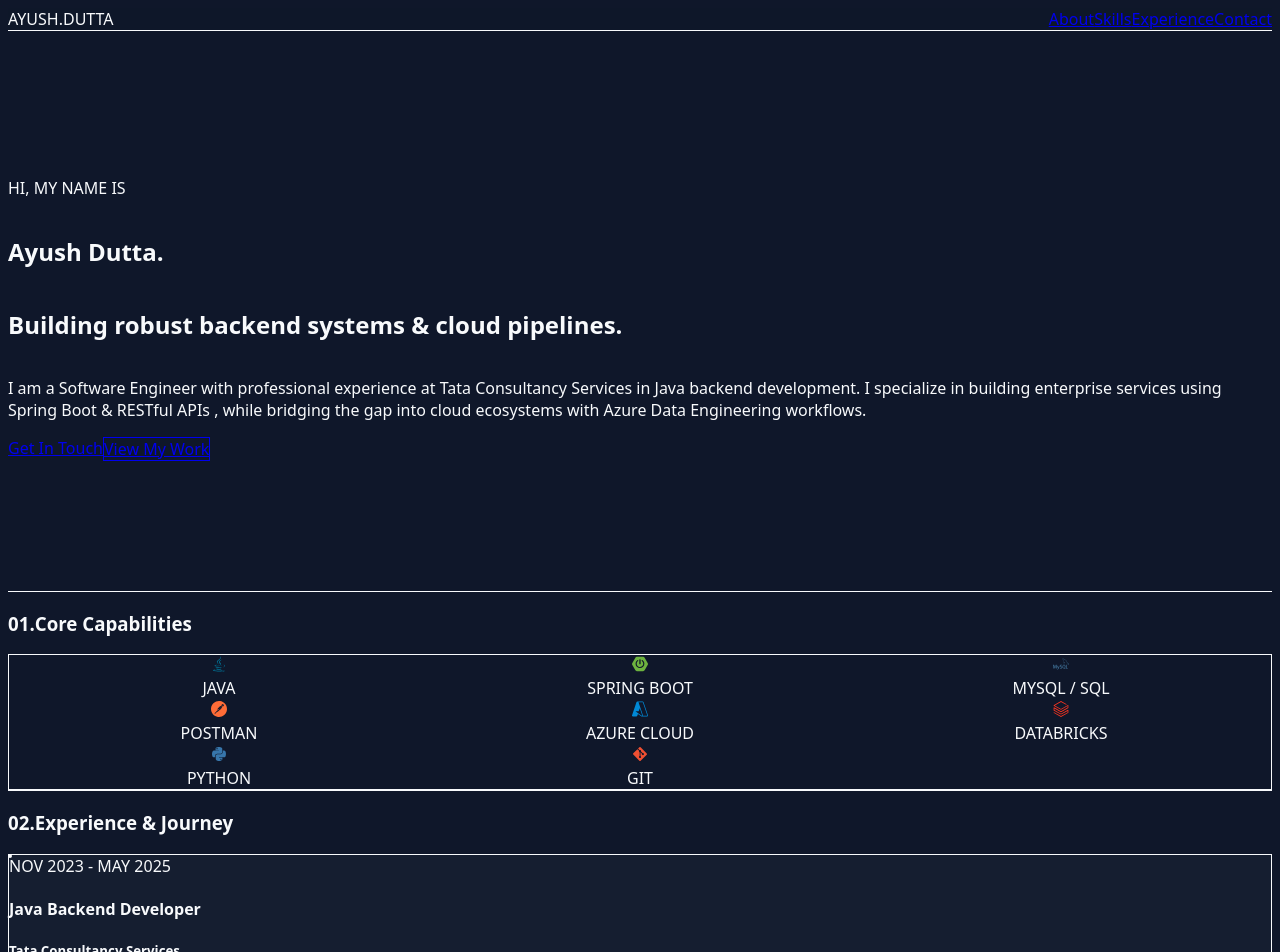
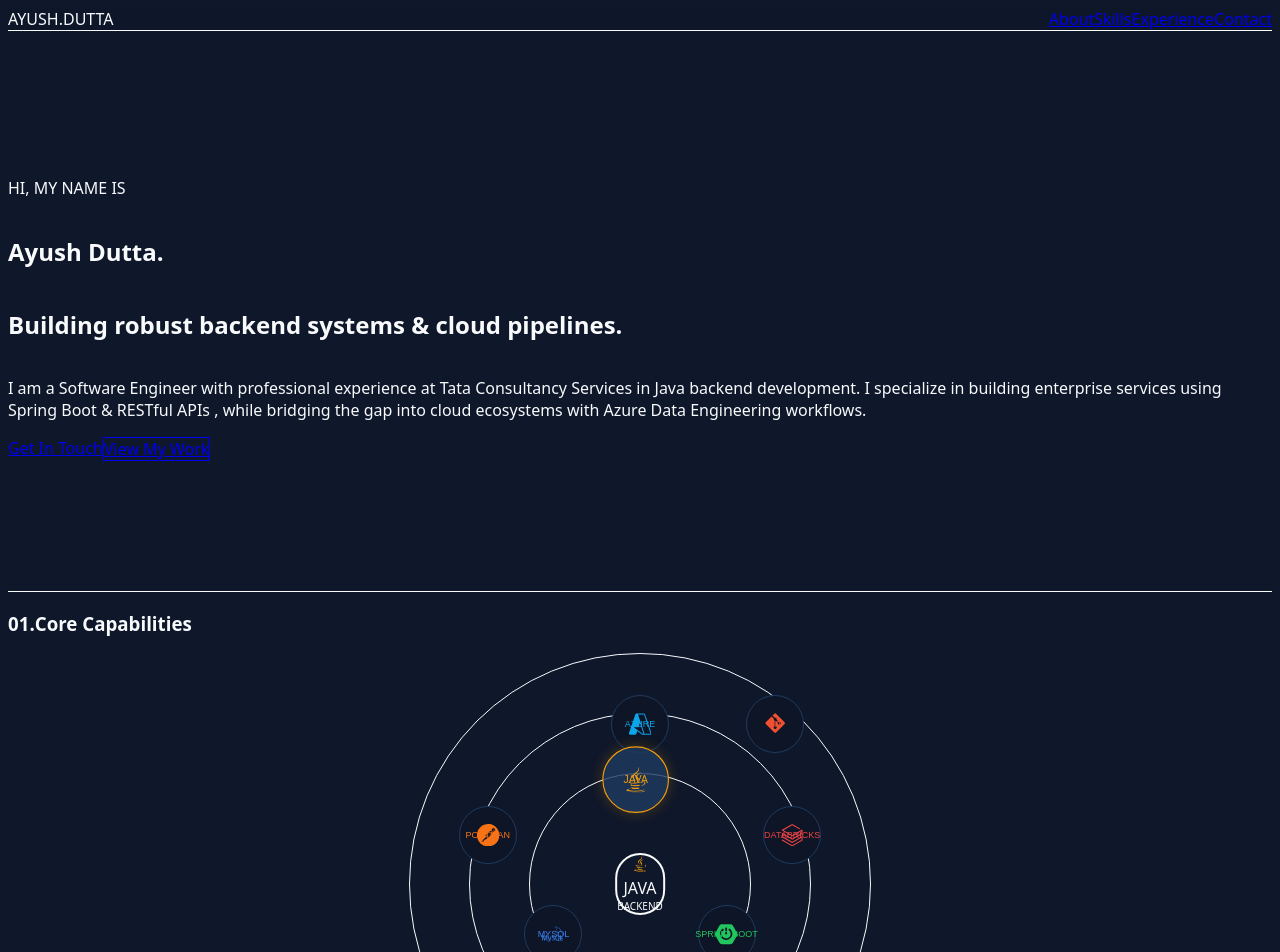
Before and after one commit to ayushdutta-SE/Portfolio, a React (Vite) app in the folder portfolio/: page / in a window 1280 px wide. Shown: the top 952 px of the page. Built offline with nearby package versions, Linux system fonts and the light colour scheme.

Commit message:
feat: skill wheel component

```diff
--- a/portfolio/src/components/Skills.jsx
+++ b/portfolio/src/components/Skills.jsx
@@ -1,37 +1,74 @@
+import { useState } from 'react';
 import { FaJava, FaPython, FaGitAlt } from 'react-icons/fa';
 import { SiSpringboot, SiMicrosoftazure, SiDatabricks, SiMysql, SiPostman } from 'react-icons/si';
 
+const skills = [
+  { name: 'Java', icon: <FaJava />, color: '#f59e0b', cat: 'Backend', r: 100, angle: 270 },
+  { name: 'Spring Boot', icon: <SiSpringboot />, color: '#22c55e', cat: 'Backend', r: 100, angle: 30 },
+  { name: 'MySQL', icon: <SiMysql />, color: '#3b82f6', cat: 'Database', r: 100, angle: 150 },
+  { name: 'Azure', icon: <SiMicrosoftazure />, color: '#0ea5e9', cat: 'Cloud', r: 160, angle: 270 },
+  { name: 'Databricks', icon: <SiDatabricks />, color: '#ef4444', cat: 'Data Eng', r: 160, angle: 342 },
+  { name: 'Python', icon: <FaPython />, color: '#a855f7', cat: 'Programming', r: 160, angle: 54 },
+  { name: 'Postman', icon: <SiPostman />, color: '#f97316', cat: 'Tools', r: 160, angle: 198 },
+  { name: 'Git', icon: <FaGitAlt />, color: '#f05032', cat: 'DevOps', r: 210, angle: 310 },
+];
+
 export default function Skills() {
-  const skills = [
-    { name: "Java", icon: <FaJava className="text-[#007396]" /> },
-    { name: "Spring Boot", icon: <SiSpringboot className="text-[#6DB33F]" /> },
-    { name: "MySQL / SQL", icon: <SiMysql className="text-[#4479A1]" /> },
-    { name: "Postman", icon: <SiPostman className="text-[#FF6C37]" /> },
-    { name: "Azure Cloud", icon: <SiMicrosoftazure className="text-[#0089D6]" /> },
-    { name: "Databricks", icon: <SiDatabricks className="text-[#FF3621]" /> },
-    { name: "Python", icon: <FaPython className="text-[#3776AB]" /> },
-    { name: "Git", icon: <FaGitAlt className="text-[#F05032]" /> },
-  ];
+  const [active, setActive] = useState(skills[0]);
 
   return (
     <section id="skills" className="py-24 px-6 max-w-5xl mx-auto border-t border-slate-800/60">
       <h3 className="text-3xl font-bold text-slate-200 mb-12 flex items-center gap-3">
         <span className="text-blue-400 font-mono text-xl">01.</span> Core Capabilities
       </h3>
-      <div className="grid grid-cols-3 gap-[1px] bg-slate-800 border border-slate-800 rounded-xl overflow-hidden">
-        {skills.map((skill, i) => (
-          <div
-            key={i}
-            className="bg-[#0f172a] flex flex-col items-center justify-center gap-4 py-10 px-6 transition-all duration-300 hover:bg-[#1e293b] group cursor-default"
-          >
-            <div className="text-5xl transition-transform duration-300 group-hover:scale-110">
-              {skill.icon}
+
+      <div className="flex items-center justify-center">
+        <div className="relative" style={{ width: 460, height: 460 }}>
+
+          {/* Orbit rings */}
+          {[220, 340, 460].map(size => (
+            <div key={size} className="absolute rounded-full border border-slate-800/50"
+              style={{ width: size, height: size, top: '50%', left: '50%', transform: 'translate(-50%,-50%)' }} />
+          ))}
+
+          {/* Center display */}
+          <div className="absolute top-1/2 left-1/2 -translate-x-1/2 -translate-y-1/2 z-10">
+            <div className="w-32 h-32 rounded-full bg-slate-900 border-2 border-blue-500/40 flex flex-col items-center justify-center gap-1 transition-all duration-300">
+              <div className="text-4xl" style={{ color: active.color }}>{active.icon}</div>
+              <span className="text-xs font-mono font-bold text-blue-400 uppercase tracking-wider">{active.name}</span>
+              <span className="text-[10px] font-mono text-slate-500 uppercase">{active.cat}</span>
             </div>
-            <span className="text-xs font-mono text-slate-400 group-hover:text-slate-200 transition-colors tracking-widest uppercase">
-              {skill.name}
-            </span>
           </div>
-        ))}
+
+          {/* Skill nodes */}
+          {skills.map((skill, i) => {
+            const rad = (skill.angle * Math.PI) / 180;
+            const x = 230 + skill.r * Math.cos(rad);
+            const y = 230 + skill.r * Math.sin(rad);
+            const isActive = active.name === skill.name;
+            return (
+              <button key={i} onClick={() => setActive(skill)}
+                className="absolute flex flex-col items-center justify-center rounded-full transition-all duration-250 cursor-pointer"
+                style={{
+                  width: 58, height: 58,
+                  left: x, top: y,
+                  transform: 'translate(-50%,-50%)',
+                  background: isActive ? 'rgba(30,58,95,0.8)' : '#0d1526',
+                  border: `1.5px solid ${isActive ? skill.color : '#1e3a5f'}`,
+                  boxShadow: isActive ? `0 0 12px ${skill.color}40` : 'none',
+                  scale: isActive ? '1.15' : '1',
+                  color: skill.color,
+                  fontSize: '1.4rem',
+                  zIndex: isActive ? 20 : 5,
+                }}>
+                {skill.icon}
+                <span className="absolute -bottom-5 text-[9px] font-mono text-slate-500 uppercase whitespace-nowrap tracking-wide">
+                  {skill.name}
+                </span>
+              </button>
+            );
+          })}
+        </div>
       </div>
     </section>
   );
```
